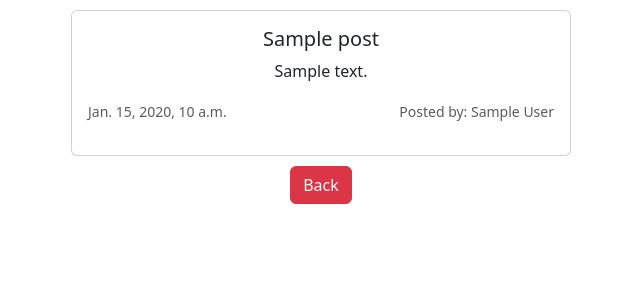
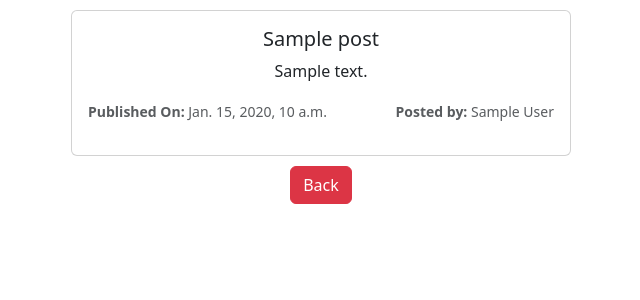
Before and after one commit to rohitrasam/BlogPost, a Django app: page /blog/1 in a window 1280 px wide. Shown: the top 300 px of the page, without its empty margins (319-959 px from the left). Run offline with Django 4.2, Linux system fonts and the light colour scheme; tables that the repository leaves empty hold one stand-in row (values such as "Sample post").

Commit message:
minor changes

```diff
--- a/posts/templates/blogs.html
+++ b/posts/templates/blogs.html
@@ -13,8 +13,8 @@
           <h5 class="card-title">{{post.title}}</h5>
           <p class="card-text">{{post.content}}</p>
           <div style="display: flex; flex-direction: row; justify-content: space-between;">
-            <p class="card-text"><small class="text-body-secondary">{{post.creation_date}}</small></p>
-            <p class="card-text"><small class="text-body-secondary">Posted by: {{post.author.first_name}} {{post.author.last_name}}</small></p>
+            <p class="card-text"><small class="text-body-secondary"><b>Published On: </b>{{post.published_date}}</small></p>
+            <p class="card-text"><small class="text-body-secondary"><b>Posted by: </b>{{post.author.first_name}} {{post.author.last_name}}</small></p>
         </div>
         </div>
       </div>
--- a/posts/templates/main.html
+++ b/posts/templates/main.html
@@ -25,8 +25,8 @@
             <h5 class="card-title">{{post.title}}</h5>
             <p class="card-text">{{post.content | truncatechars:100}}</p>
             <div style="display: flex; flex-direction: row; justify-content: space-between;">
-                <p class="card-text"><small class="text-body-secondary">{{post.published_date}}</small></p>
-                <p class="card-text"><small class="text-body-secondary">Posted by: {{post.author.first_name}} {{post.author.last_name}}</small></p>
+                <p class="card-text"><small class="text-body-secondary"><b>Published On: </b>{{post.published_date}}</small></p>
+                <p class="card-text"><small class="text-body-secondary"><b>Posted by: </b>{{post.author.first_name}} {{post.author.last_name}}</small></p>
             </div>
 
             <div style="display: flex; flex-direction: row; justify-content: space-between;">
```
